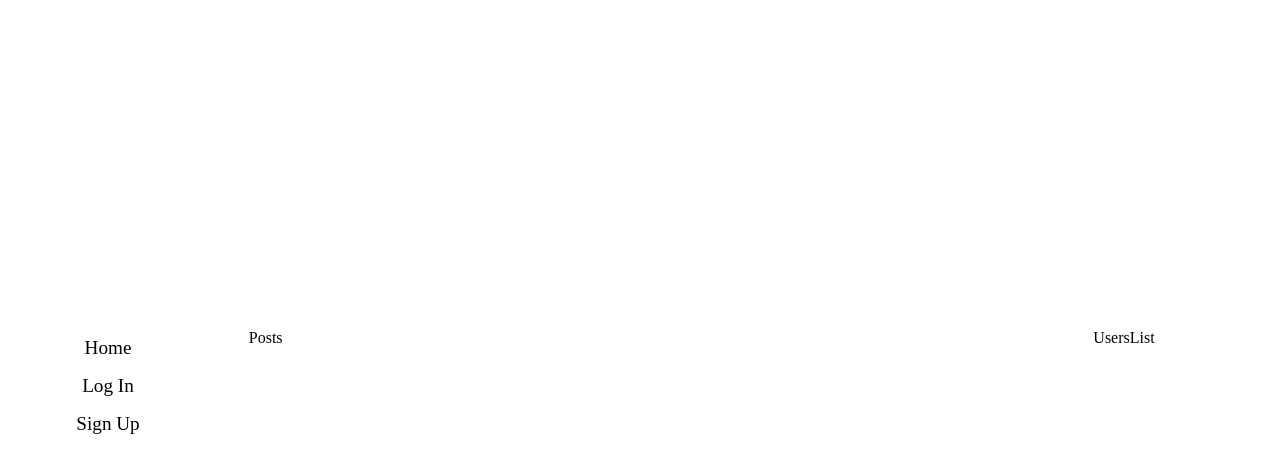
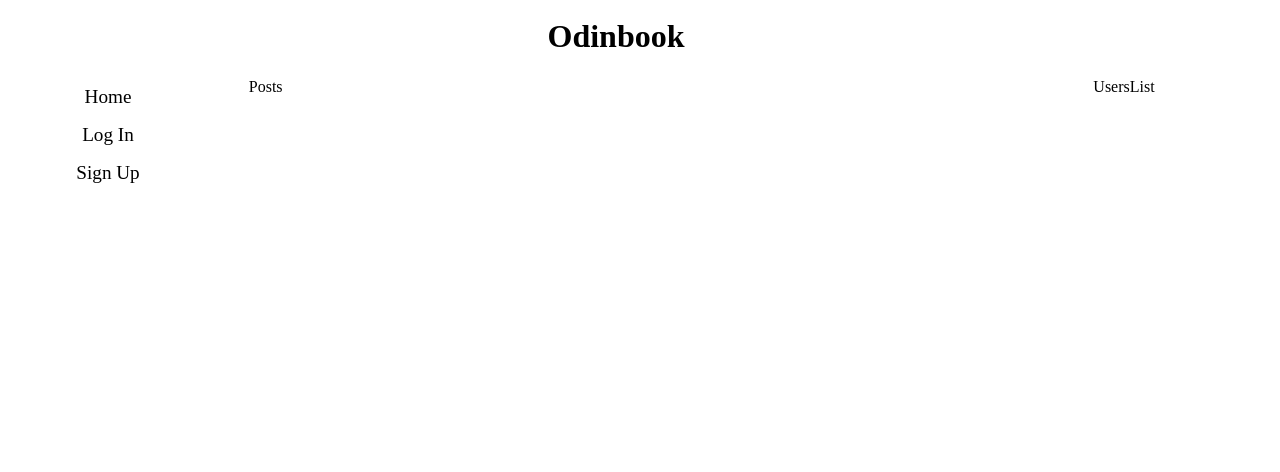
Before and after one commit to Adrian-Koh/odin-book, a React (Vite) app in the folder frontend/: page / in a window 1280 px wide. Shown: the top 472 px of the page. Built offline with nearby package versions, Linux system fonts and the light colour scheme.

Commit message:
Set error panel position to absolute & add title
Also add profile link in navbar if logged in

```diff
--- a/frontend/src/components/Error/Error.module.css
+++ b/frontend/src/components/Error/Error.module.css
@@ -7,6 +7,8 @@
   justify-self: center;
   font-weight: 600;
   border-radius: 5px;
+  position: absolute;
+  top: 25%;
 }
 
 .dismissError {
--- /dev/null
+++ b/frontend/src/components/Profile/Profile.jsx
@@ -0,0 +1,7 @@
+import styles from "./Profile.module.css";
+
+const Profile = () => {
+  return <h1>Profile</h1>;
+};
+
+export { Profile };
--- a/frontend/src/main.jsx
+++ b/frontend/src/main.jsx
@@ -5,7 +5,7 @@ import "./index.css";
 import Home from "./pages/Home/Home.jsx";
 import { UserForm } from "./pages/UserForm/UserForm.jsx";
 import ErrorPage from "./pages/ErrorPage/ErrorPage.jsx";
-// import { Profile } from "./components/Profile/Profile.jsx";
+import { Profile } from "./components/Profile/Profile.jsx";
 import { Posts } from "./components/Posts/Posts.jsx";
 
 const router = createBrowserRouter([
@@ -14,7 +14,7 @@ const router = createBrowserRouter([
     element: <Home />,
     children: [
       { path: "", element: <Posts /> },
-      // { path: "profile", element: <Profile /> },
+      { path: "profile", element: <Profile /> },
     ],
     errorElement: <ErrorPage />,
   },
--- a/frontend/src/pages/Home/Home.jsx
+++ b/frontend/src/pages/Home/Home.jsx
@@ -3,11 +3,16 @@ import { useEffect, useState } from "react";
 import styles from "./Home.module.css";
 import { Error } from "../../components/Error/Error";
 import { UsersList } from "../../components/UsersList/UsersList";
+import { getUserFromToken } from "../../utils/tokenUtils";
 
 export default function Home() {
   const [error, setError] = useState("");
   const [user, setUser] = useState(null);
   const navigate = useNavigate();
+
+  useEffect(() => {
+    setUser(getUserFromToken());
+  }, []);
 
   // grab token from login redirect
   useEffect(() => {
@@ -16,16 +21,22 @@ export default function Home() {
     if (token) {
       localStorage.setItem("token", token);
       window.history.replaceState({}, document.title, "/");
+      setUser(getUserFromToken());
     }
   }, [navigate]);
 
   return (
     <div className={styles.home}>
+      <h1 className={styles.title}>Odinbook</h1>
       <Error error={error} setError={setError} className={styles.error} />
       <div className={styles.navBar}>
         <nav className={styles.navLinks}>
           <Link to="/">Home</Link>
-          {user ? null : (
+          {user ? (
+            <>
+              <Link to="profile">Profile</Link>
+            </>
+          ) : (
             <>
               <Link to="login">Log In</Link>
               <Link to="signup">Sign Up</Link>
--- a/frontend/src/pages/Home/Home.module.css
+++ b/frontend/src/pages/Home/Home.module.css
@@ -3,13 +3,18 @@
   height: 95vh;
   display: grid;
   grid-template-columns: 200px calc(95vw - 200px - 200px) 200px;
+  grid-template-rows: 70px calc(95vh - 70px);
   justify-items: center;
   align-content: center;
+  position: relative;
 }
 
-.error {
+.title {
   grid-row: 1 / 2;
   grid-column: 1 / 4;
+  height: 70px;
+  margin: 10px;
+  box-sizing: border-box;
 }
 
 .navBar {
```
Also changed, not shown: frontend/src/components/Profile/Profile.module.css (added).
